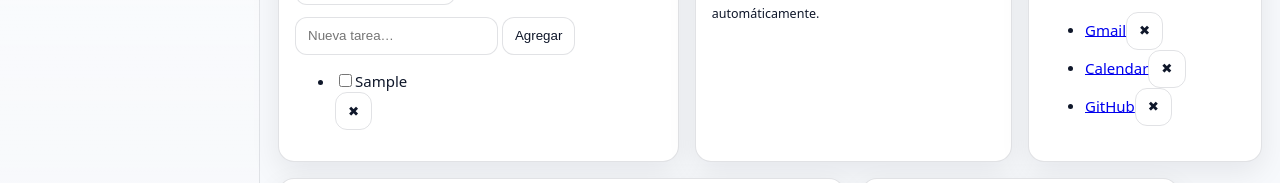
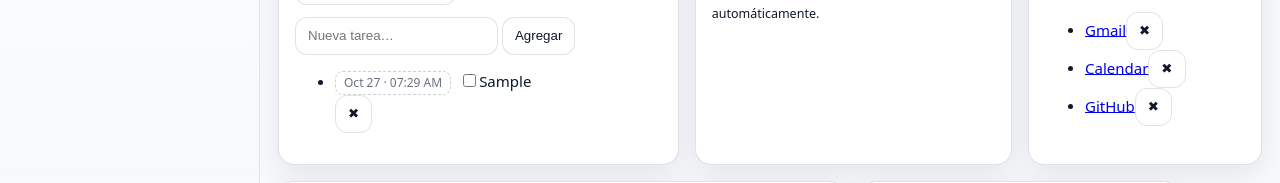
Before and after one commit to cjuarezoax-byte/github-dashone, a plain HTML site: page index.html in a window 1280 px wide. Both pictures are taken after typing "Sample" into the empty fields and a click on the button "Agregar". Shown: the part 510-693 px from the top of the page. Drawn offline with Linux system fonts and the light colour scheme; no server answers.

Commit message:
Tags date v04

```diff
--- a/assets/css/style.css
+++ b/assets/css/style.css
@@ -12,11 +12,22 @@ aside.sidebar{grid-area:sidebar;padding:14px;border-right:1px solid color-mix(in
 main{grid-area:main;padding:18px}.grid{display:grid;gap:16px;grid-template-columns:repeat(12,1fr)}.card{grid-column:span 4;background:var(--panel);border-radius:var(--radius);box-shadow:var(--shadow);padding:16px;border:1px solid color-mix(in oklab,var(--txt)12%,transparent)}.card.header{grid-column:1/-1;display:grid;grid-template-columns:1fr auto;align-items:center}
 .kpis{display:grid;grid-template-columns:repeat(12,1fr);gap:16px}.kpi{grid-column:span 3;padding:14px;border-radius:14px;background:color-mix(in oklab,var(--panel)92%,transparent);border:1px dashed color-mix(in oklab,var(--txt)12%,transparent)}.kpi .val{font-size:28px;font-weight:800}
 .tasks{grid-column:span 5}.notes{grid-column:span 4}.quicklinks{grid-column:span 3}.activity{grid-column:span 7}
+/* Chip base */
 .tag{
   display:inline-flex; align-items:center; gap:6px;
   padding:2px 10px; border-radius:999px; border:1px solid currentColor;
   font-size:12px; line-height:20px; white-space:nowrap; user-select:none;
 }
+
+/* Badge de fecha junto al texto */
+.badge-date{
+  display:inline-flex; align-items:center; justify-content:center;
+  min-width:92px; padding:2px 8px; margin-right:8px;
+  font-size:12px; color:var(--muted);
+  border:1px dashed color-mix(in oklab, var(--txt) 20%, transparent);
+  border-radius:8px; background: color-mix(in oklab, var(--panel) 92%, transparent);
+}
+
 footer{grid-column:1/-1;text-align:center;color:var(--muted);padding:10px;font-size:12px}
 @media (max-width:1024px){.app{grid-template-columns:72px 1fr}.kpi{grid-column:span 6}.tasks,.notes,.quicklinks,.activity,.weather,.weekly{grid-column:span 12}}
 @media (max-width:720px){header{flex-wrap:wrap;gap:8px}.input{width:100%;order:3}.app{grid-template-columns:1fr;grid-template-areas:'header' 'main'}aside.sidebar{display:none}}
--- a/assets/js/app.js
+++ b/assets/js/app.js
@@ -1,5 +1,5 @@
-// DashOne — app.js (v0.7 TAG COLORS)
-// Tareas con #etiquetas + filtro y chips con color persistente por hash
+// DashOne — app.js (v0.8 TAG COLORS + CREATED DATE)
+// Tareas con #etiquetas, filtro, colores por hash y FECHA de creación visible
 
 // ===== Helpers =====
 const $ = (s, p=document)=>p.querySelector(s);
@@ -55,7 +55,7 @@ $('#addLink')?.addEventListener('click', () => {
   renderLinks(); pushActivity('Agregaste acceso: ' + label);
 });
 
-// ===== Tasks (con #tags + FILTRO + COLORES) =====
+// ===== Tasks (con #tags + FILTRO + COLORES + FECHA) =====
 const todoKey = 'dashone.todo';
 let taskFilter = 'ALL'; // etiqueta activa para el listado
 
@@ -80,6 +80,15 @@ function tagStyle(tag){
   const bd = dark ? `hsl(${h} 80% 45% / .7)`  : `hsl(${h} 80% 55% / .7)`;
   const fg = dark ? `hsl(${h} 85% 88% / 1)`  : `hsl(${h} 50% 22% / 1)`;
   return { backgroundColor: bg, borderColor: bd, color: fg };
+}
+
+// Formato de fecha corto
+function formatDate(ts){
+  const d = new Date(ts);
+  // Ej: 27 Oct, 14:05
+  const dd = d.toLocaleDateString(undefined, { day: '2-digit', month: 'short' });
+  const hh = d.toLocaleTimeString(undefined, { hour: '2-digit', minute: '2-digit' });
+  return `${dd} · ${hh}`;
 }
 
 // Inserta UI de filtro debajo del H2 de Tareas
@@ -118,12 +127,21 @@ function renderTodos(){
     if (!inFilter(t)) return;
     const li = document.createElement('li');
     const left = document.createElement('div');
+    left.style.alignItems = 'center';
 
+    // Fecha de creación (badge a la izquierda)
+    const date = document.createElement('span');
+    date.className = 'badge-date';
+    date.textContent = formatDate(t.ts ?? Date.now());
+
+    // Checkbox
     const cb = document.createElement('input'); cb.type = 'checkbox'; cb.checked = !!t.done;
     cb.addEventListener('change', () => toggleTodo(i));
 
+    // Texto
     const txt = document.createElement('span'); txt.textContent = t.text; if(t.done) txt.style.textDecoration='line-through';
-    left.append(cb, txt);
+
+    left.append(date, cb, txt);
 
     // chips de tag clicables (con color)
     (t.tags||[]).forEach(tag => {
@@ -150,7 +168,8 @@ function addTodo(input){
   const list = storage.get(todoKey, []);
   const { tags, cleanText } = parseTags(input);
   const text = cleanText || input;
-  list.push({ text, tags, done:false, ts: Date.now(), doneTs: null });
+  const now = Date.now();
+  list.push({ text, tags, done:false, ts: now, doneTs: null });
   storage.set(todoKey, list);
   renderTodos();
   const tagStr = tags?.length ? ` (${tags.map(t=>'#'+t).join(' ')})` : '';
--- a/assets/js/service-worker.js
+++ b/assets/js/service-worker.js
@@ -1,7 +1,7 @@
 // DashOne — service-worker.js (v0.4 FIX)
 // Bump de caché + actualización inmediata
 
-const CACHE_NAME = 'dashone-cache-v42';
+const CACHE_NAME = 'dashone-cache-v43';
 const FILES_TO_CACHE = [
   './',
   './index.html',
```
